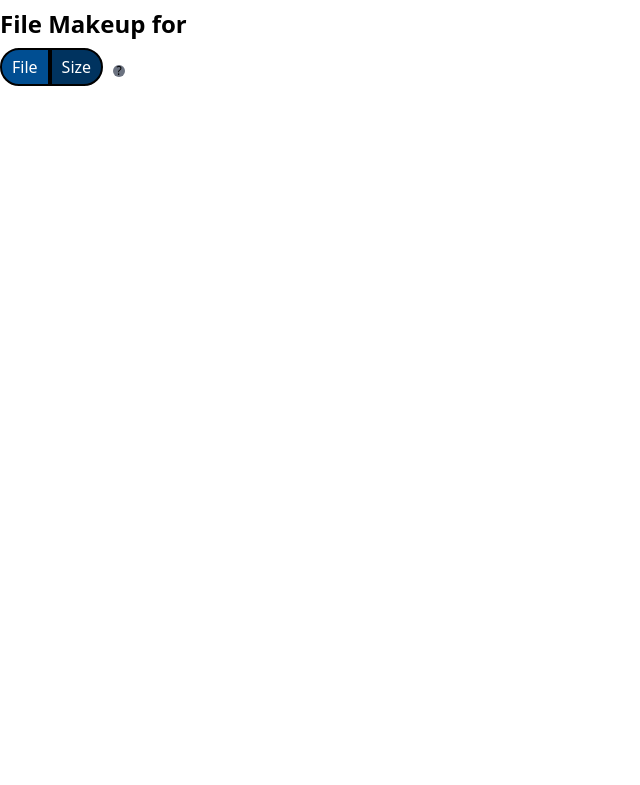
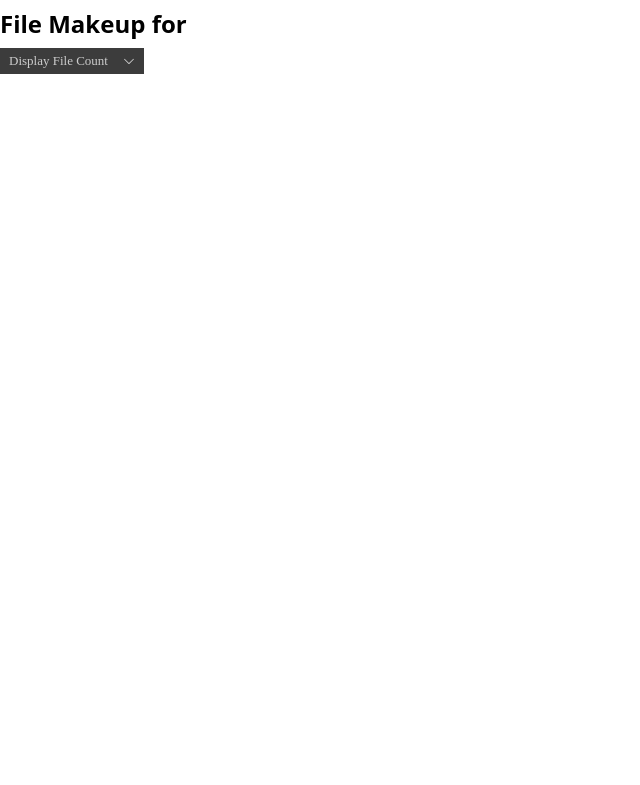
Before and after one commit to Villy-P/File-Makeup-Viewer, a Svelte app: page / in a window 1280 px wide. Shown: the top 785 px of the page, without its empty margins (0-640 px from the left). Built offline with nearby package versions, Linux system fonts and the light colour scheme; the HTML template or start-up script is replaced by a standard one.

Commit message:
refactor: Update App.svelte to include Dropdown and Option components

```diff
--- a/src/App.svelte
+++ b/src/App.svelte
@@ -13,6 +13,8 @@
 	import Checkbox from "./ui/Checkbox.svelte";
 	import Badge from "./ui/Badge.svelte";
 	import Tooltip from "./ui/Tooltip.svelte";
+	import Dropdown from "./ui/Dropdown.svelte";
+	import Option from "./ui/Option.svelte";
 
 	let cwd = "";                               // The current working directory the user is in. Is set on runtime.
 	let directory: Directory;                   // Current Working Directory the user is in represented in class form
@@ -160,14 +162,10 @@
 
 <main class="flex flex-col justify-center items-start h-full">
 	<h1 class="text-2xl font-bold py-2">File Makeup for {cwd}</h1>
-	<div class="flex items-center">
-        <button class="type type-left" on:click={() => {isFile = true; update()}} class:active={isFile}>File</button>
-        <button class="type type-right" on:click={() => {isFile = false; update()}} class:active={!isFile}>Size</button>
-        <div class="question tooltip-container">
-            <div>?</div>
-            <div class="tooltip-text">File will show the amount of files with the extension name, size will show the bytes of data located within these files.</div>
-        </div>
-    </div>
+	<Dropdown>
+		<Option on:click={() => {isFile = true; update()}}>Display File Count</Option>
+		<Option on:click={() => {isFile = false; update()}}>Display Byte Count</Option>
+	</Dropdown>
 	<div style="width: 700px; height: 700px;">
         <canvas id="myChart" role="img"></canvas>
     </div>
@@ -181,10 +179,7 @@
 		{#each options as option}
 			<div class="flex items-center h-6">
 				<Checkbox label={option.label} bind:checked={option.checked} onclickcheck={() => update()}/>
-				<Badge>
-					?
-					<Tooltip tooltipContainerClass="w-40">{option.tooltip}</Tooltip>
-				</Badge>
+				<Badge>?<Tooltip tooltipContainerClass="w-40">{option.tooltip}</Tooltip></Badge>
 			</div>
 		{/each}
 		<br>
--- a/src/ui/Option.svelte
+++ b/src/ui/Option.svelte
@@ -13,6 +13,7 @@
     aria-disabled={disabled}
     role="option"
     class="option"
+    on:click
     {...$$restProps}
 >
     <span class="option-content">
```
